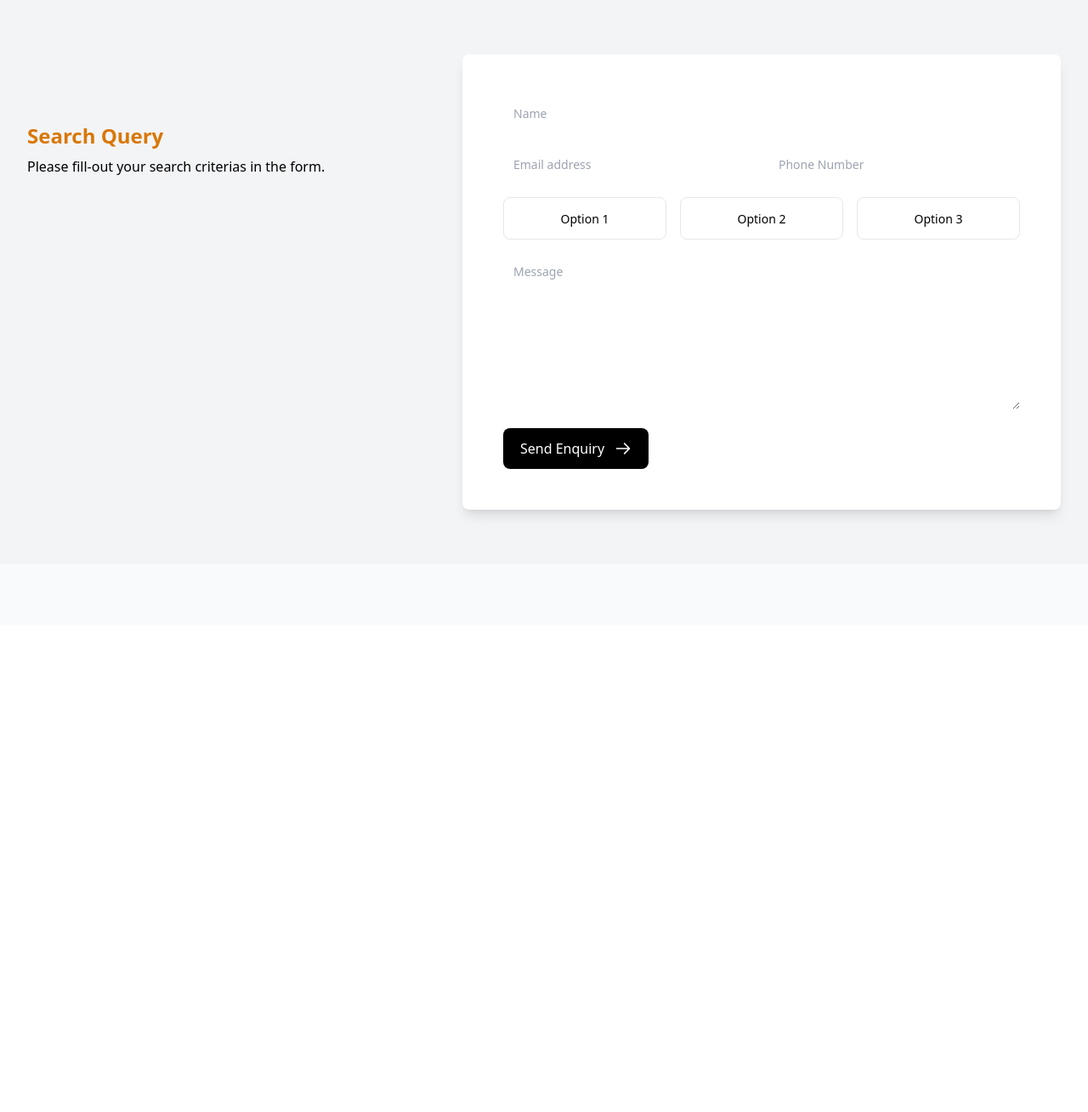
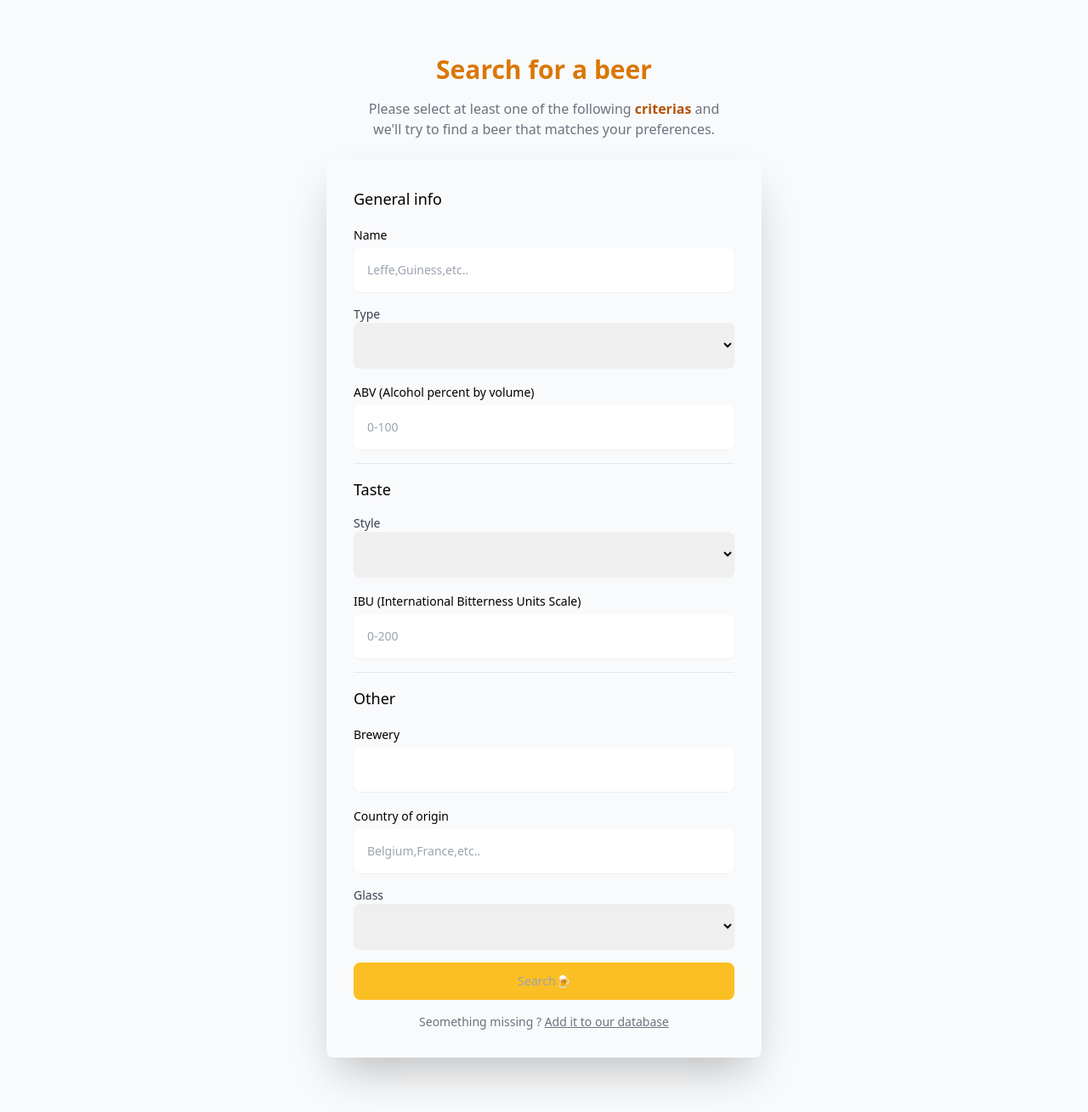
Before and after one commit to TheoGicquel/Djangolic, a Django app: page /search in a window 1280 px wide. Shown: the part 64-1373 px from the top of the page at 85% size. Before the commit the page ends 684 px from the top, so only its background shows below. Run offline with Django 3.2, Linux system fonts and the light colour scheme; tables that the repository leaves empty hold one stand-in row (values such as "Sample post"); some libraries are stand-ins or nearby versions.

Commit message:
:lipstick: Updated search view

```diff
--- /dev/null
+++ b/Gueze/templates/search-form-textfield.html
@@ -0,0 +1,12 @@
+<div>
+    <label for="{{ nameid }}" class="text-sm font-medium">{{ label }}</label>
+
+    <div class="relative mt-1">
+      <input
+        type="{{ type }}"
+        id="{{ nameid }}"
+        class="w-full rounded-lg border-gray-200 p-4 pr-12 text-sm shadow-sm"
+        placeholder="{{ placeholder }}"
+      />
+    </div>
+  </div>
--- a/Gueze/templates/search.html
+++ b/Gueze/templates/search.html
@@ -1,7 +1,6 @@
 {% include 'base.html' %}
 <body class="bg-gray-50 leading-normal tracking-normal">
   {% include 'navbar.html' %}
-
 
   <!--
   This component uses @tailwindcss/forms
@@ -12,111 +11,36 @@
   plugins: [require('@tailwindcss/forms')]
 -->
 
-<section class="bg-gray-100">
   <div class="mx-auto max-w-screen-xl px-4 py-16 sm:px-6 lg:px-8">
-	  <div class="grid grid-cols-1 gap-x-16 gap-y-8 lg:grid-cols-5">
-		<div class="lg:col-span-2 lg:py-12">
+    <div class="mx-auto max-w-lg">
+      <h1 class="text-center text-2xl font-bold text-amber-600 sm:text-3xl">
+        Search for a beer
+      </h1>
 
-		  <div class="mt-8">
-			<p class="text-2xl font-bold text-amber-600">
-			  Search Query
-			</a>
+      <p class="mx-auto mt-4 max-w-md text-center text-gray-500">
+        Please select at least one of the following
+        <span class="font-semibold text-amber-700">criterias</span> and we'll
+        try to find a beer that matches your preferences.
+      </p>
 
-			<p class="mt-2">
-			  Please fill-out your search criterias in the form.
-			</p>
-		  </div>
-		</div>
+      <form action="/search/result/" method="post" class="mt-6 mb-0 space-y-4 rounded-lg p-8 shadow-2xl">
+        <p class="text-lg font-medium">General info</p>
+		{% comment %}
+        <div>
+          <label for="email" class="text-sm font-medium">Email</label>
 
-		<div class="rounded-lg bg-white p-8 shadow-lg lg:col-span-3 lg:p-12">
-		  <form action="" class="space-y-4">
-			<div>
-			  <label class="sr-only" for="name">Name</label>
+          <div class="relative mt-1">
             <input
-				class="w-full rounded-lg border-gray-200 p-3 text-sm"
-				placeholder="Name"
-				type="text"
-				id="name"
-			  />
-			</div>
-
-			<div class="grid grid-cols-1 gap-4 sm:grid-cols-2">
-			  <div>
-				<label class="sr-only" for="email">Email</label>
-				<input
-				  class="w-full rounded-lg border-gray-200 p-3 text-sm"
-				  placeholder="Email address"
               type="email"
               id="email"
+              class="w-full rounded-lg border-gray-200 p-4 pr-12 text-sm shadow-sm"
+              placeholder="Enter email"
             />
-			  </div>
 
-			  <div>
-				<label class="sr-only" for="phone">Phone</label>
-				<input
-				  class="w-full rounded-lg border-gray-200 p-3 text-sm"
-				  placeholder="Phone Number"
-				  type="tel"
-				  id="phone"
-				/>
-			  </div>
-			</div>
-
-			<div class="grid grid-cols-1 gap-4 text-center sm:grid-cols-3">
-			  <div>
-				<input class="sr-only" id="option1" type="radio" tabindex="-1" />
-				<label
-				  for="option1"
-				  class="block w-full rounded-lg border border-gray-200 p-3"
-				  tabindex="0"
-				>
-				  <span class="text-sm font-medium"> Option 1 </span>
-				</label>
-			  </div>
-
-			  <div>
-				<input class="sr-only" id="option2" type="radio" tabindex="-1" />
-				<label
-				  for="option2"
-				  class="block w-full rounded-lg border border-gray-200 p-3"
-				  tabindex="0"
-				>
-				  <span class="text-sm font-medium"> Option 2 </span>
-				</label>
-			  </div>
-
-			  <div>
-				<input class="sr-only" id="option3" type="radio" tabindex="-1" />
-				<label
-				  for="option3"
-				  class="block w-full rounded-lg border border-gray-200 p-3"
-				  tabindex="0"
-				>
-				  <span class="text-sm font-medium"> Option 3 </span>
-				</label>
-			  </div>
-			</div>
-
-			<div>
-			  <label class="sr-only" for="message">Message</label>
-			  <textarea
-				class="w-full rounded-lg border-gray-200 p-3 text-sm"
-				placeholder="Message"
-				rows="8"
-				id="message"
-			  ></textarea>
-			</div>
-
-			<div class="mt-4">
-			  <button
-				type="submit"
-				class="inline-flex w-full items-center justify-center rounded-lg bg-black px-5 py-3 text-white sm:w-auto"
-			  >
-				<span class="font-medium"> Send Enquiry </span>
-
+            <span class="absolute inset-y-0 right-4 inline-flex items-center">
               <svg
                 xmlns="http://www.w3.org/2000/svg"
-				  class="ml-3 h-5 w-5"
+                class="h-5 w-5 text-gray-400"
                 fill="none"
                 viewBox="0 0 24 24"
                 stroke="currentColor"
@@ -125,18 +49,135 @@
                   stroke-linecap="round"
                   stroke-linejoin="round"
                   stroke-width="2"
-					d="M14 5l7 7m0 0l-7 7m7-7H3"
+                  d="M16 12a4 4 0 10-8 0 4 4 0 008 0zm0 0v1.5a2.5 2.5 0 005 0V12a9 9 0 10-9 9m4.5-1.206a8.959 8.959 0 01-4.5 1.207"
                 />
               </svg>
-			  </button>
-			</div>
-		  </form>
+            </span>
           </div>
         </div>
+		{% endcomment %}
+
+
+        {% with nameid="name" label="Name" placeholder="Leffe,Guiness,etc.." type="text"%}
+		 {% include "search-form-textfield.html"%}
+		{% endwith %}
+
+
+		<div class="flex-1 lg:flex-auto">
+			<label for="typeselect" class="block text-sm font-medium text-gray-700">Type</label>
+			<select id="typeselect" class="w-full rounded-lg border-gray-200 p-4 pr-12 text-sm shadow-sm">
+			  <option></option>
+			  {% for type in types %}
+				<option value="{{ type.id }}">{{ type.name }}</option>
+			  {% endfor %}
+			</select>
 		</div>
-  </section>
+
+		<div>
+			<label for="abv" class="text-sm font-medium">ABV (Alcohol percent by volume)</label>
+
+				<div class="relative mt-1">
+				  <input
+					type="number"
+					min="0"
+					max="100"
+					id="abv"
+					class="w-full rounded-lg border-gray-200 p-4 pr-12 text-sm shadow-sm"
+					placeholder="0-100"
+				  />
+				</div>
+			  </div>
 
 
 
 
+
+	   <hr>
+	   <p class="text-lg font-medium">Taste</p>
+        <div class="flex-1 lg:flex-auto">
+          <label for="styleselect" class="block text-sm font-medium text-gray-700">Style</label>
+		  <select id="styleselect" class="w-full rounded-lg border-gray-200 p-4 pr-12 text-sm shadow-sm">
+			<option></option>
+            {% for style in styles %}
+			  <option value="{{ style.id }}">{{ style.name }}</option>
+			{% endfor %}
+          </select>
+        </div>
+
+
+
+		<div>
+			<label for="ibu" class="text-sm font-medium">IBU (International Bitterness Units Scale)</label>
+
+				<div class="relative mt-1">
+				  <input
+					type="number"
+					min="0"
+					max="200"
+					id="ibu"
+					class="w-full rounded-lg border-gray-200 p-4 pr-12 text-sm shadow-sm"
+					placeholder="0-200"
+				  />
+				</div>
+			  </div>
+
+
+
+
+
+		<hr>
+		<p class="text-lg font-medium">Other</p>
+
+
+
+
+
+
+		{% with nameid="brewery" label="Brewery" placeholder="" type="text"%}
+		{% include "search-form-textfield.html"%}
+	   {% endwith %}
+
+
+
+	   <div>
+		<label for="country" class="text-sm font-medium">Country of origin</label>
+
+			<div class="relative mt-1">
+			  <input
+				type="text"
+				id="country"
+				class="w-full rounded-lg border-gray-200 p-4 pr-12 text-sm shadow-sm"
+				placeholder="Belgium,France,etc.."
+			  />
+			</div>
+		  </div>
+
+
+		<div class="flex-1 lg:flex-auto">
+			<label for="glass" class="block text-sm font-medium text-gray-700">Glass</label>
+			<select id="glass" class="w-full rounded-lg border-gray-200 p-4 pr-12 text-sm shadow-sm">
+			  <option></option>
+			  {% for cup in glass %}
+				<option value="{{ cup.id }}">{{ cup.name }}</option>
+			  {% endfor %}
+			</select>
+		</div>
+
+
+
+
+        <button
+          type="submit"
+          class="block  w-full rounded-lg bg-amber-400 px-5 py-3 text-sm font-medium text-gray-400"
+        >
+          Search🍺
+        </button>
+
+        <p class="text-center text-sm text-gray-500">
+          Seomething missing ?
+          <a class="underline" href="">Add it to our database</a>
+        </p>
+      </form>
+    </div>
+  </div>
 </body>
--- a/Gueze/views.py
+++ b/Gueze/views.py
@@ -1,11 +1,14 @@
 from django.shortcuts import render
-from .models import Beer,Style,Type
+from .models import Beer,Style,Type,Glass
 # Create your views here.
 def index(request):
     return render(request, "index.html")
 
 def search(request):
-    return render(request, "search.html")
+    styles = Style.objects.all()
+    types = Type.objects.all()
+    glass = Glass.objects.all()
+    return render(request, "search.html",context={"styles":styles,"types":types ,"glass":glass})
 
 def create(request):
     return render(request, "create.html")
--- a/package.json
+++ b/package.json
@@ -30,5 +30,8 @@
     "autoprefixer": "^10.4.12",
     "postcss": "^8.4.18",
     "tailwindcss": "^3.2.1"
+  },
+  "dependencies": {
+    "@tailwindcss/forms": "^0.5.3"
   }
 }
```
Also changed, not shown: 1 other file. Lines whose indentation alone changed are shown as unchanged.
